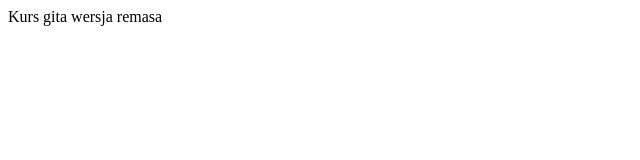
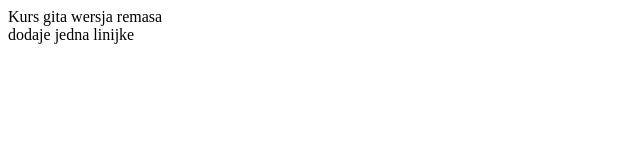
Before and after one commit to BrygadaJR/tutorial, a plain HTML site: page indexremas.html in a window 1280 px wide. Shown: the whole page, without its empty margins (0-640 px from the left). Drawn offline with Linux system fonts and the light colour scheme.

Commit message:
commit remasa

```diff
--- a/indexremas.html
+++ b/indexremas.html
@@ -6,5 +6,6 @@
 </head>
 <body>
     <div>Kurs gita wersja remasa</div>
+    <div>dodaje jedna linijke</div>
 </body>
 </html>
```
